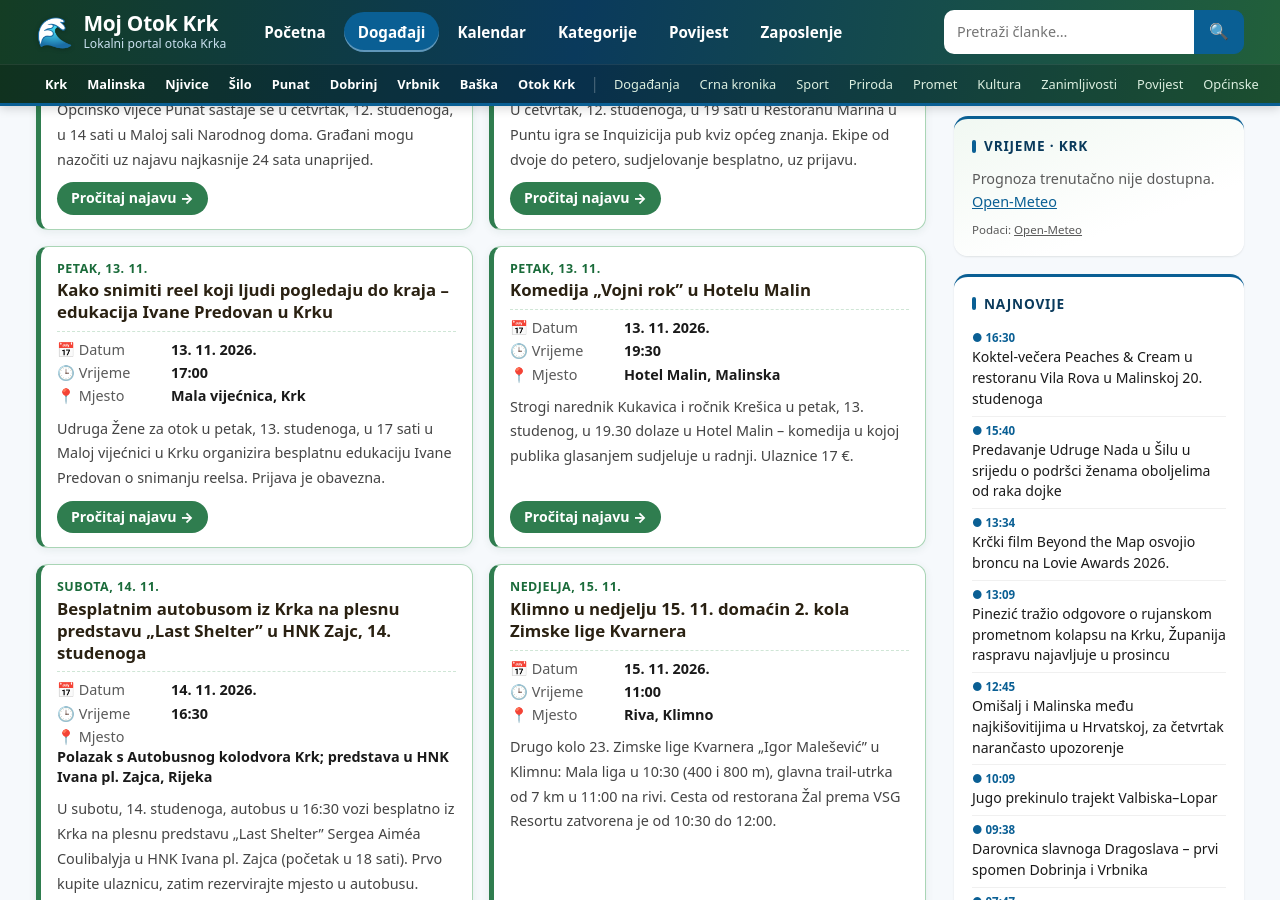
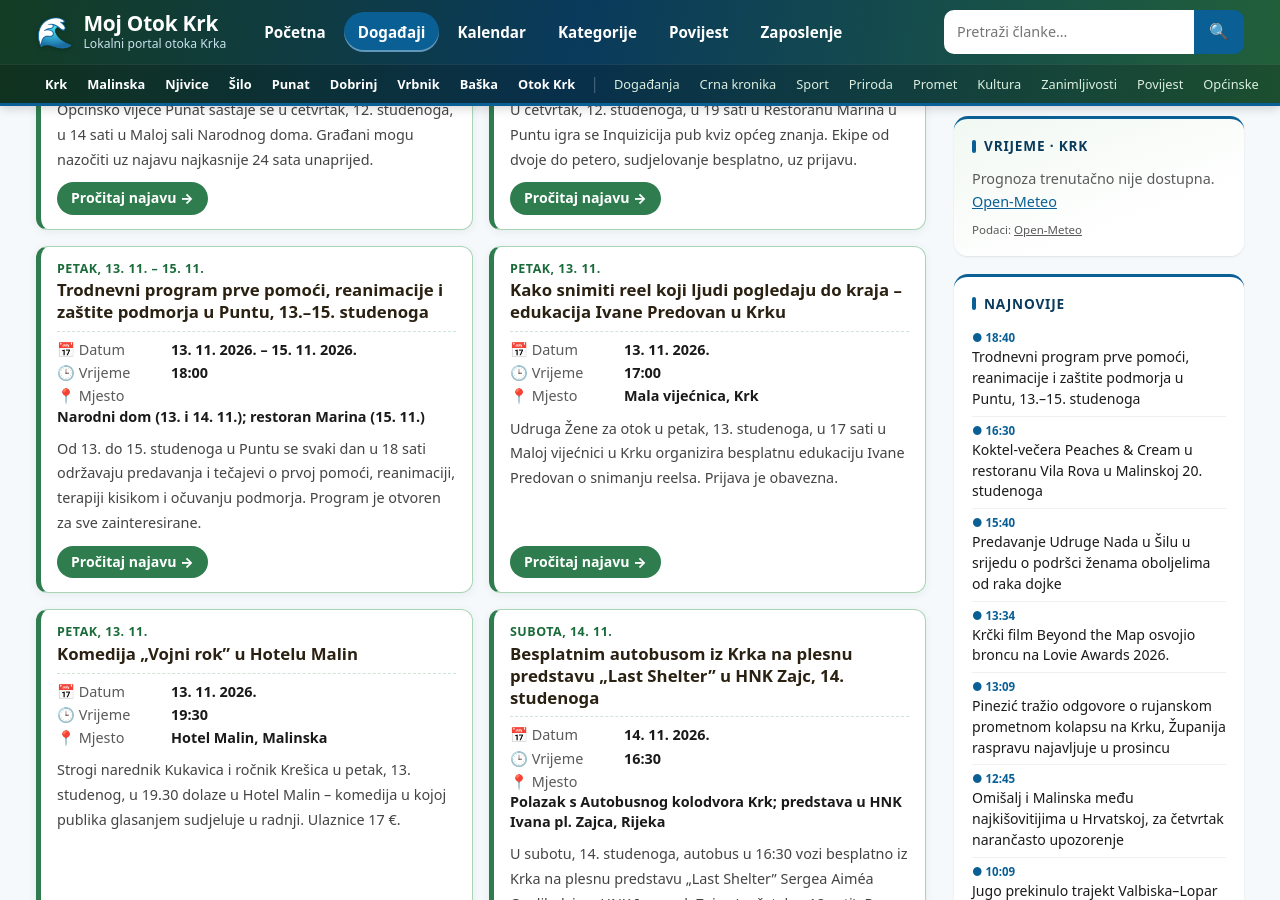
Before and after one commit to MojGK/moj-otok-krk, a Jekyll site: the page built from dogadaji.md, in a window 1280 px wide and 900 px high, scrolled down 1453 px. Built offline with Jekyll 4.4.1, drawn with Linux system fonts in a browser that asks for light colours; some of the changed text lies outside the part shown.

Commit message:
10.11: Trodnevni program prve pomoći, reanimacije i zaštite podmorja u Puntu

```diff
--- a/_data/dogadjanja.yml
+++ b/_data/dogadjanja.yml
@@ -60,6 +60,14 @@ dogadjaji:
     grad: Punat
     opis: "U četvrtak, 12. studenoga, u 19 sati u Restoranu Marina u Puntu igra se Inquizicija pub kviz općeg znanja. Ekipe od dvoje do petero, sudjelovanje besplatno, uz prijavu."
     link: /inquizicija-pub-kviz-marina-punat/
+  - naziv: "Trodnevni program prve pomoći, reanimacije i zaštite podmorja u Puntu, 13.–15. studenoga"
+    datum: 2026-11-13
+    datum_do: 2026-11-15
+    vrijeme: "18:00"
+    mjesto: "Narodni dom (13. i 14. 11.); restoran Marina (15. 11.)"
+    grad: Punat
+    opis: "Od 13. do 15. studenoga u Puntu se svaki dan u 18 sati održavaju predavanja i tečajevi o prvoj pomoći, reanimaciji, terapiji kisikom i očuvanju podmorja. Program je otvoren za sve zainteresirane."
+    link: /prva-pomoc-reanimacija-punat-13-15-11/
   - naziv: "Kako snimiti reel koji ljudi pogledaju do kraja – edukacija Ivane Predovan u Krku"
     datum: 2026-11-13
     vrijeme: "17:00"
--- /dev/null
+++ b/_posts/2026-11-10-prva-pomoc-reanimacija-punat-13-15-11.md
@@ -0,0 +1,37 @@
+---
+layout: post
+title: "Trodnevni program prve pomoći, reanimacije i zaštite podmorja u Puntu, 13.–15. studenoga"
+date: 2026-11-10 18:40:00 +0100
+location: Punat
+type: Događanja
+categories: [Punat, Događanja]
+event_date: 2026-11-13 18:00:00 +0100
+event_end: 2026-11-15 21:00:00 +0100
+event_place: "Narodni dom (13. i 14. 11.); restoran Marina (15. 11.), Punat"
+excerpt: "Od 13. do 15. studenoga u Puntu se svaki dan u 18 sati održavaju predavanja i tečajevi o prvoj pomoći, reanimaciji, terapiji kisikom i očuvanju podmorja. Program je otvoren za sve zainteresirane."
+image: /assets/images/prva-pomoc-reanimacija-punat-2026.jpg
+image_alt: "Plakat trodnevnog programa prve pomoći, reanimacije i terapije kisikom u Puntu, 13.–15. 11. 2026."
+image_credit: "Plakat: organizatori programa, preuzeto sa [stranice Općine Punat](https://www.punat.hr/node/2583)"
+source: "[Općina Punat](https://www.punat.hr/node/2583)"
+---
+
+Od **13. do 15. studenoga 2026.** Punat je domaćin trodnevnog programa predavanja i tečajeva o prvoj pomoći, sigurnosti i očuvanju podmorja. Program je, prema Općini Punat, **otvoren za sve zainteresirane**. Svaki dan počinje u **18:00**.
+
+## Raspored
+
+- **petak, 13. 11.**, Narodni dom, 18:00 – Rock Hunjadi: morska biologija, predavanje za djecu i mlade
+- **subota, 14. 11.**, Narodni dom, 18:00 – Sandra Sertić, bacc. med. tech.: osnovne mjere održavanja života
+- **nedjelja, 15. 11.**, restoran Marina, 18:00 – Mario Franolić, dr. med., i Sandra Sertić, bacc. med. tech.: specijalizirani tečaj o pravilnoj i sigurnoj primjeni medicinskog kisika u hitnim stanjima (ronilačke nesreće, dekompresijska bolest, utapanje i teški respiratorni problemi; također hiperoksija, Martinijev efekt te prehrana i hidratacija). Istog dana, na istom mjestu, Rock Hunjadi govori o invazivnim, ugroženim i zaštićenim vrstama u Jadranu i o tome kako ronioci mogu pomoći u očuvanju podmorja.
+
+Program organiziraju **Klub podvodnih aktivnosti Punat**, **Zavod za podvodnu i hiperbaričnu medicinu** i **KBC Rijeka**, uz potporu Općine Punat.
+
+## Praktično
+
+- **13.–15. 11. 2026., svaki dan u 18:00**
+- **13. i 14. 11.** Narodni dom, Punat
+- **15. 11.** restoran Marina, Punat
+- otvoreno za sve zainteresirane
+
+## Izvori
+
+- Općina Punat, 10. 11. 2026.
```
Also changed, not shown: assets/images/prva-pomoc-reanimacija-punat-2026.jpg (added), assets/images/thumbs/prva-pomoc-reanimacija-punat-2026.jpg (added).
